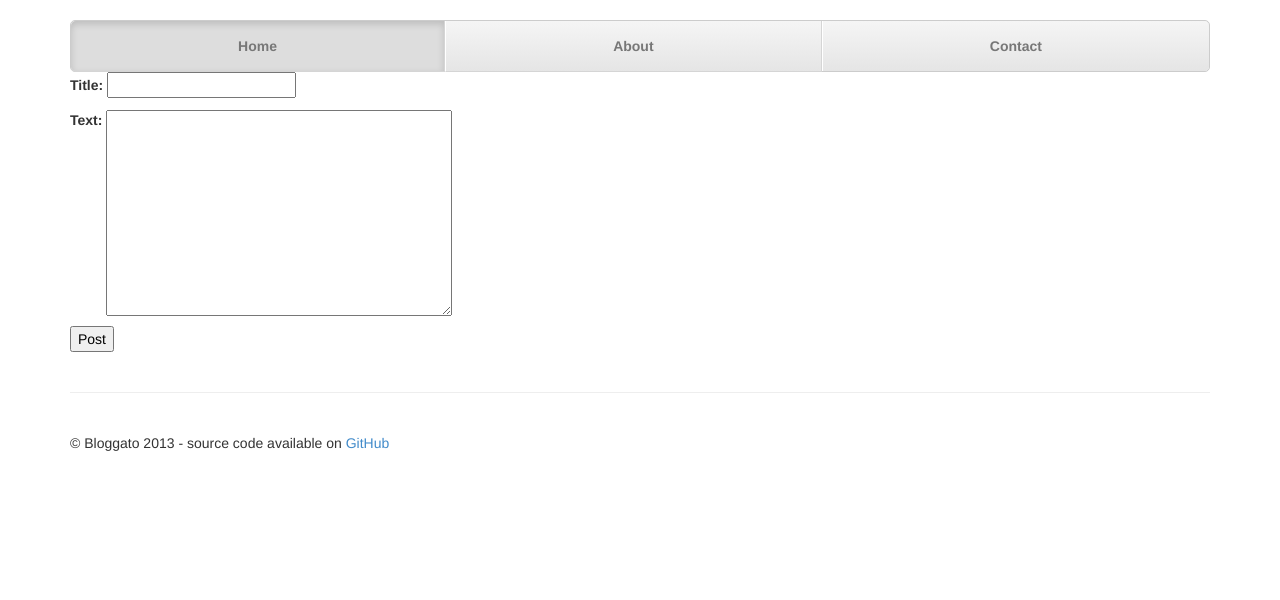
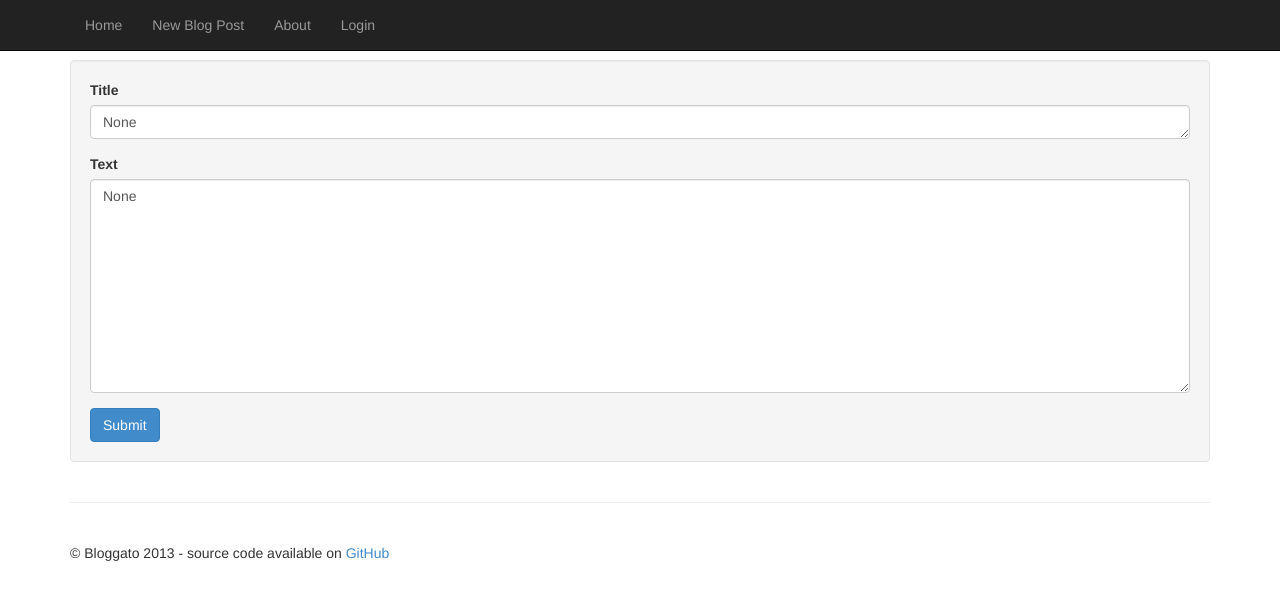
Before and after one commit to andreagrandi/bloggato, a Django app: template blog/templates/blog/modify_post.html in a window 1280 px wide. Shown: the top 600 px of the page. Run offline with Django 3.2, Linux system fonts and the light colour scheme; the template is opened without the code that fills it: values that come from a table or form of the project are taken from there, others are empty; parts of the project's set-up code (start-up, migrations or seed data) failed here and were passed over.

Commit message:
Improve the BlogPost edit template

```diff
--- a/blog/templates/blog/modify_post.html
+++ b/blog/templates/blog/modify_post.html
@@ -1,19 +1,25 @@
 {% extends "base.html" %}
 {% block title %}Bloggato{% endblock %}
-{% block menu %}
-        <ul class="nav nav-justified">
-        <li class="active"><a href="#">Home</a></li>
-        <li><a href="/about">About</a></li>
-        <li><a href="/contact">Contact</a></li>
-    </ul>
-{% endblock %}
 
 {% block content %}
 
-<form action="{% url 'blog.views.modify_post' post.id %}" method="post">
+<br>
+<br>
+
+<!-- Modify BlogPost form -->
+<div class="well">
+    <form role="form" action="{% url 'blog.views.modify_post' post.id %}" method="POST">
         {% csrf_token %}
-        {{ form.as_p }}
-        <p><input type="submit" value="Post"/></p>
-</form>
+        <div class="form-group">
+			<label for="id_title">Title</label>
+            <textarea class="form-control" rows="1" id="id_title" name="title">{{ form.title.value }}</textarea>
+        </div>
+        <div class="form-group">
+            <label for="id_text">Text</label>
+            <textarea class="form-control" rows="10" id="id_text" name="text">{{ form.text.value }}</textarea>
+        </div>
+        <button type="submit" class="btn btn-primary">Submit</button>
+    </form>
+</div>
 
 {% endblock %}
```
